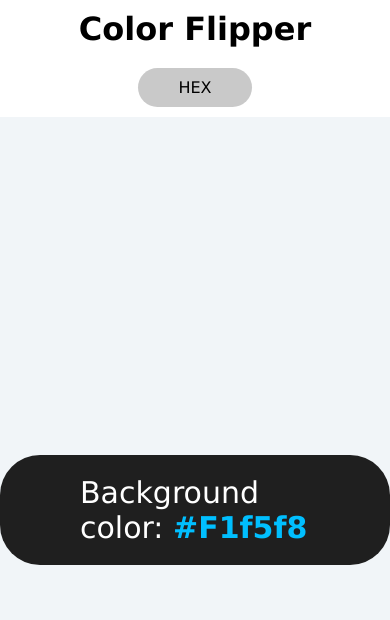
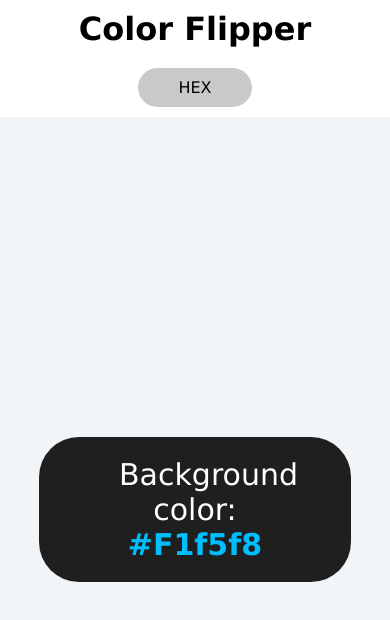
Before and after one commit to zarry0/colorFlipper, a plain HTML site: page index.html in a window 390 px wide. Drawn offline with Linux system fonts and the light colour scheme.

Commit message:
Fixed visualization issue with small screens

```diff
--- a/style.css
+++ b/style.css
@@ -20,7 +20,7 @@ html {
 body {
     font-size: 1.6rem;
     font-family: var(--fuente);
-    min-width: 25rem;
+    min-width: 36rem;
 }
 
 
@@ -61,16 +61,20 @@ body {
 }
 
 .colorFlipper {
-
-    max-width: fit-content;
+    max-width: 80%;
     padding: 2rem 8rem;
     border-radius: 4rem;
     background-color: var(--darkGray);
     color: white;
+    text-align: center;
     font-size: 3rem;
-    cursor: pointer;
+
 }
-
+@media (min-width: 580px) {
+    .colorFlipper {
+        max-width: fit-content;
+    }
+}
 .colorCode {
     font-weight: 600;
     color: deepskyblue;
```
